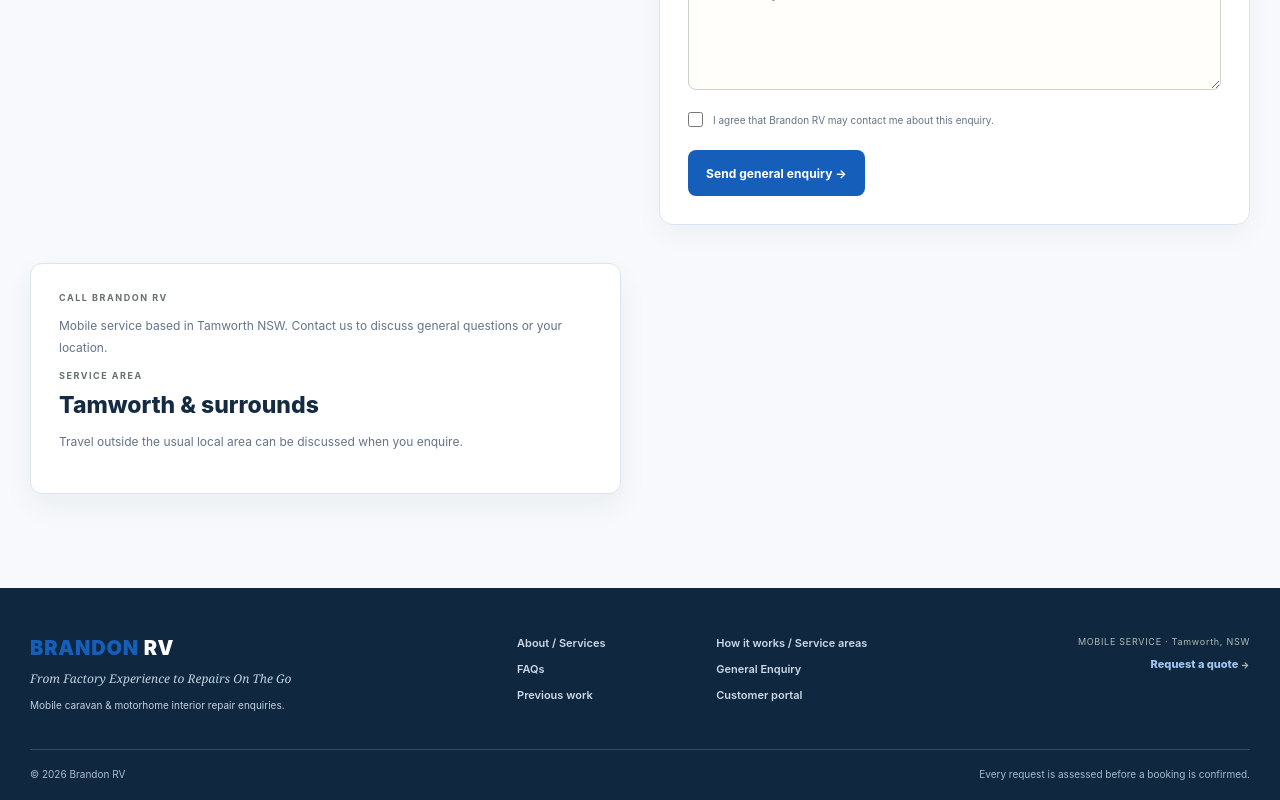
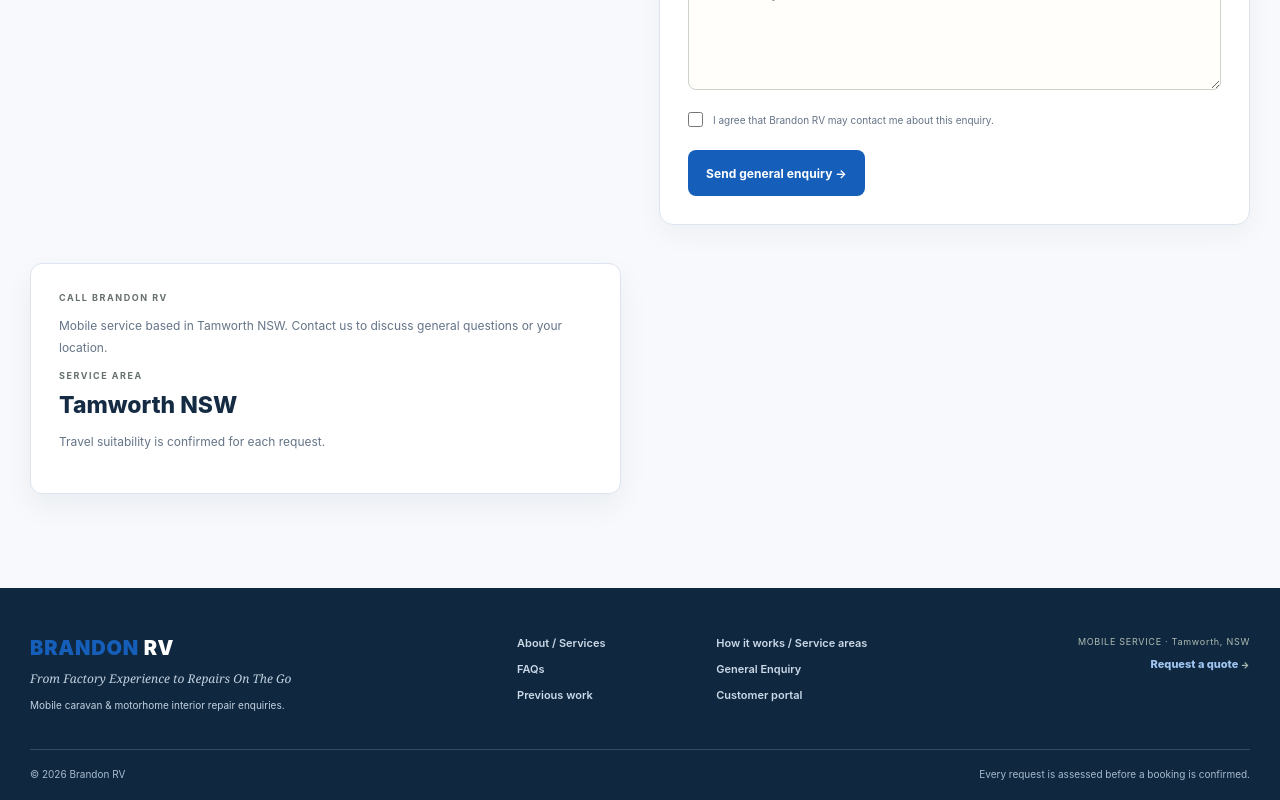
Before and after one commit to remipetrovich-design/BrandonRV-V2, a Next.js app: page /general-enquiry in a window 1280 px wide. Shown: the part 894-1694 px from the top of the page. Built offline with nearby package versions, Linux system fonts and the light colour scheme; no server answers.

Commit message:
fix: keep public service claims within approved scope

```diff
--- a/src/app/general-enquiry/page.tsx
+++ b/src/app/general-enquiry/page.tsx
@@ -14,6 +14,6 @@ export default async function GeneralEnquiryPage(){
  return <main><section className="page-hero"><div className="shell"><p className="eyebrow"><span className="eyebrow-line"/> GENERAL ENQUIRY</p><h1>Ask Brandon <em>RV.</em></h1><p>{intro}</p></div></section>
   <section className="content-section"><div className="shell contact-grid"><div className="contact-guidance"><h2>General questions</h2><p>Use this page for general information about Brandon RV, the mobile service, service suitability or how the process works.</p><p>For a specific repair or accessory job, use Request a Quote. That creates a Jobcard for assessment and keeps the quote, booking and work history together.</p>{settings.customer_message&&<p>{settings.customer_message}</p>}{settings.accepting_enquiries?<Link href="/request-quote" className="button button-primary">Request a quote <span>→</span></Link>:<p>Online quote requests are currently paused. Please call Brandon RV for general information.</p>}</div>
    <GeneralEnquiryForm initialName={user?.full_name??""} initialEmail={user?.email??""} initialPhone={user?.phone??""} isLoggedIn={user?.account_type==="customer"}/>
-   <div className="contact-card"><span>CALL BRANDON RV</span>{phone&&<strong><a href={callLink}>{phone}</a></strong>}<p>Mobile service based in {location}. Contact us to discuss general questions or your location.</p><span>SERVICE AREA</span><strong>Tamworth & surrounds</strong><p>Travel outside the usual local area can be discussed when you enquire.</p>{settings.operating_hours&&<><span>OPERATING HOURS</span><p>{settings.operating_hours}</p></>}</div>
+   <div className="contact-card"><span>CALL BRANDON RV</span>{phone&&<strong><a href={callLink}>{phone}</a></strong>}<p>Mobile service based in {location}. Contact us to discuss general questions or your location.</p><span>SERVICE AREA</span><strong>Tamworth NSW</strong><p>Travel suitability is confirmed for each request.</p>{settings.operating_hours&&<><span>OPERATING HOURS</span><p>{settings.operating_hours}</p></>}</div>
   </div></section></main>;
 }
```
